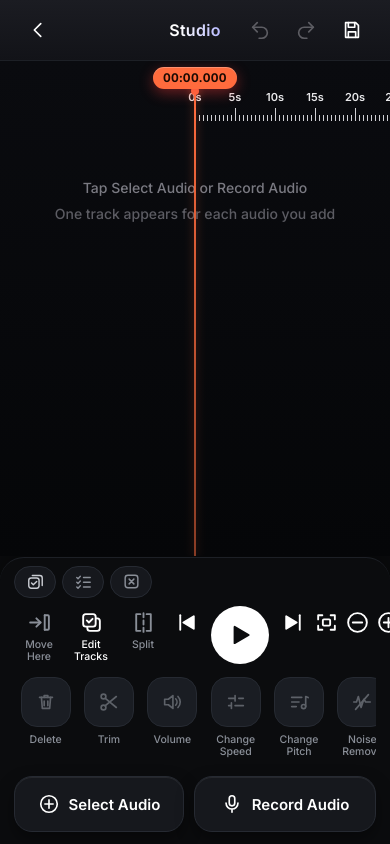
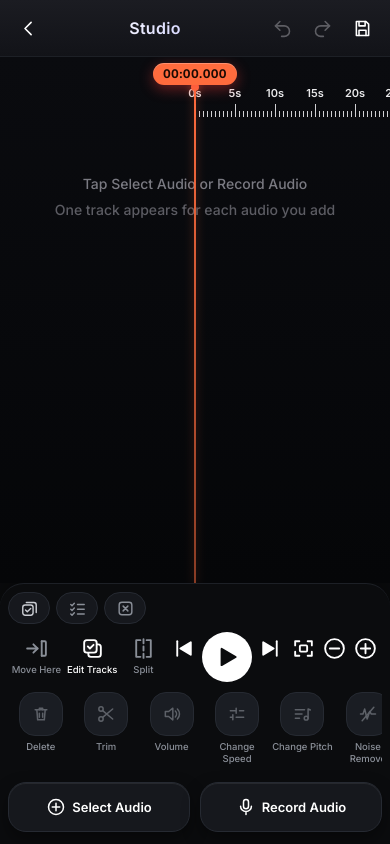
Before and after one commit to rohid6975-collab/Studio-, a plain HTML site: page index.html in a window 390 px wide. Drawn offline with Linux system fonts and the light colour scheme.

Commit message:
Add files via upload

```diff
--- a/index.html
+++ b/index.html
@@ -343,6 +343,48 @@ input[type=range] { accent-color: #c9ccff; }
 .btn { border-radius: 14px; background: #1c1f25; }
 .btn.pri { background: #fff; color: #0b0c0e; }
 .scrim { background: rgba(0, 0, 0, .6); }
+
+/* ===== responsive fixes: narrow / zoomed / short screens ===== */
+.top h1 { white-space: nowrap; }
+.row2 .tb { flex: 0 0 max(17.5%, 62px); overflow: hidden; overflow-wrap: break-word; }
+.row2 .tb span, .row2 .tb { line-height: 1.2; }
+.big { min-width: 0; padding: 0 6px; }
+.big span { min-width: 0; overflow: hidden; text-overflow: ellipsis; white-space: nowrap; }
+.row1 { flex-wrap: wrap; row-gap: 2px; }
+.selbar { flex-wrap: wrap; }
+@media (max-width: 420px) {
+  .top { gap: 0; padding-left: max(8px, env(safe-area-inset-left, 0px)); padding-right: max(8px, env(safe-area-inset-right, 0px)); }
+  .top h1 { position: static; transform: none; top: auto; left: auto; flex: 1 1 0; min-width: 0; text-align: center; overflow: hidden; text-overflow: ellipsis; font-size: 16px; }
+  #bUndo { margin-left: 0; }
+  .ib { width: 40px; height: 40px; flex: none; }
+  .ib svg { width: 21px; height: 21px; }
+  .panel { padding-left: max(8px, env(safe-area-inset-left, 0px)); padding-right: max(8px, env(safe-area-inset-right, 0px)); }
+  .row1 { justify-content: center; gap: 2px 4px; }
+  .row1 .tb:not(.t) { min-width: 44px; }
+  .row1 .tb { font-size: 9.5px; }
+  .grp.mid { gap: 4px; }
+  .grp.mid > :nth-child(2) { width: 50px; height: 50px; min-width: 50px; }
+  .row2 .tb { font-size: 9.5px; gap: 5px; }
+  .row2 .tb svg { width: 44px; height: 44px; padding: 11px; }
+  .big { height: 50px; font-size: 13px; gap: 6px; }
+  .big svg { width: 20px; height: 20px; flex: none; }
+}
+@media (max-width: 320px) {
+  .row2 .tb { flex-basis: max(25%, 58px); }
+  .big { font-size: 12px; gap: 4px; height: 46px; border-radius: 15px; }
+  .big svg { width: 17px; height: 17px; }
+  .big-row { gap: 6px; }
+  .pill { font-size: 11px; }
+}
+@media (max-height: 700px) {
+  .row2 { padding: 2px 0; }
+  .row2 .tb svg { width: 40px; height: 40px; padding: 10px; }
+  .row2 .tb { gap: 4px; }
+  .big { height: 44px; }
+  .big-row { margin-top: 4px; }
+  .panel { padding-block: 6px max(8px, env(safe-area-inset-bottom, 0px)); }
+  .selbar { padding-bottom: 4px; }
+}
 </style>
 
 <div class="app">
@@ -1020,12 +1062,21 @@ function draw() {
   for (const c of S.clips) if (isSel(c.id)) drawClip(c, ph);
   g2.restore();
   if (!S.clips.length) {
+    g2.textAlign = 'center';
+    const fitFont = (txt) => {
+      let fs = 14;
+      for (; fs > 8; fs -= 0.5) {
+        g2.font = '500 ' + fs + 'px Inter, "Noto Sans Bengali", system-ui, sans-serif';
+        if (g2.measureText(txt).width <= W - 24) break;
+      }
+    };
+    const t1 = 'Tap Select Audio or Record Audio', t2 = 'One track appears for each audio you add';
     g2.fillStyle = '#7a7a82';
-    g2.font = '500 14px Inter, "Noto Sans Bengali", system-ui, sans-serif';
-    g2.textAlign = 'center';
-    g2.fillText('Tap Select Audio or Record Audio', W / 2, RULER + 70);
+    fitFont(t1);
+    g2.fillText(t1, W / 2, RULER + 70);
     g2.fillStyle = '#5c5c63';
-    g2.fillText('One track appears for each audio you add', W / 2, RULER + 96);
+    fitFont(t2);
+    g2.fillText(t2, W / 2, RULER + 96);
   }
   const pg = g2.createLinearGradient(0, 30, 0, Hh);
   pg.addColorStop(0, '#FF6B3D');
--- a/sw.js
+++ b/sw.js
@@ -1,4 +1,4 @@
-const CACHE = "multitrack-studio-v1";
+const CACHE = "multitrack-studio-v2";
 const CORE = [
   "./",
   "./index.html",
```
Also changed, not shown: apple-touch-icon.png (added), icon-192.png, icon-512.png, icon-maskable-512.png (added).
